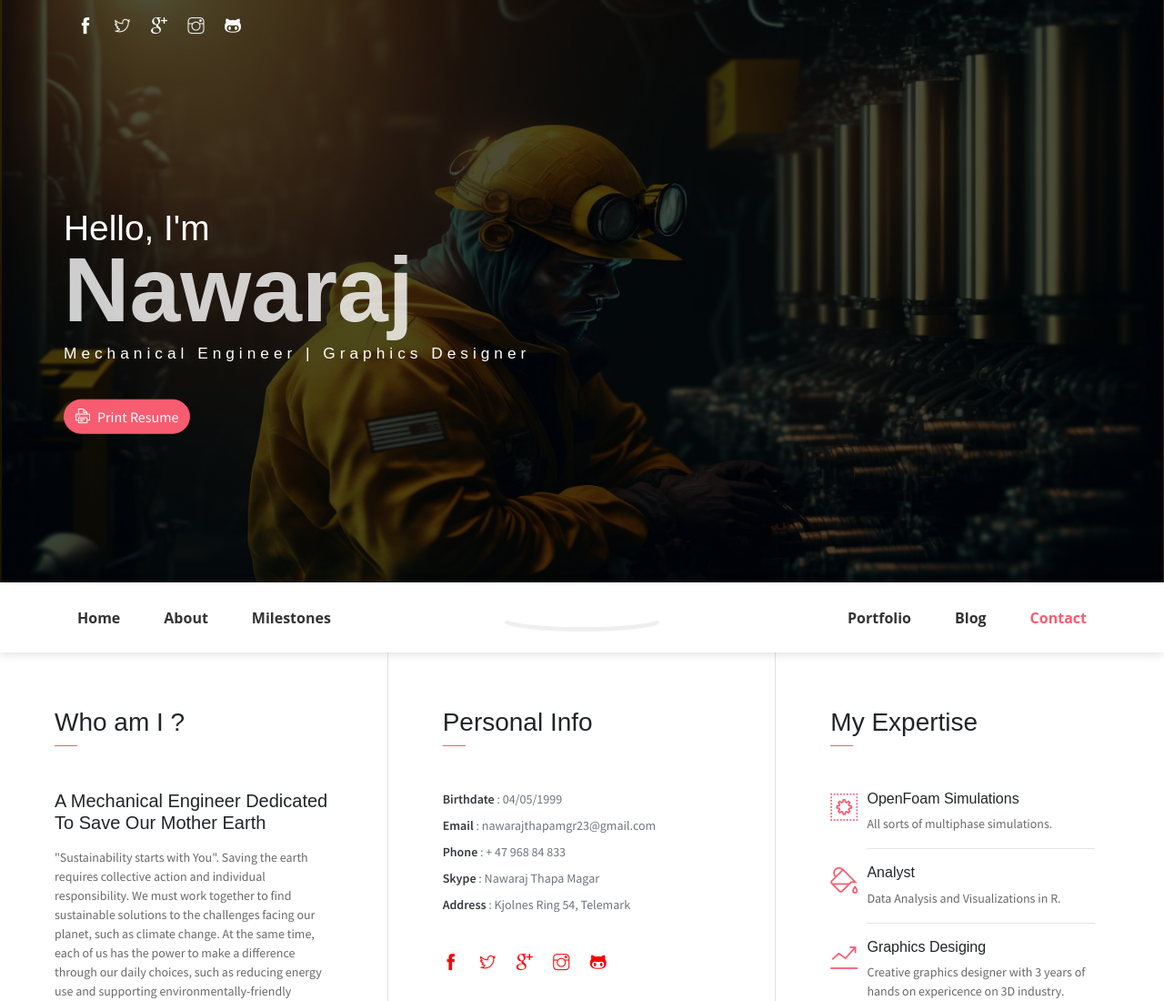
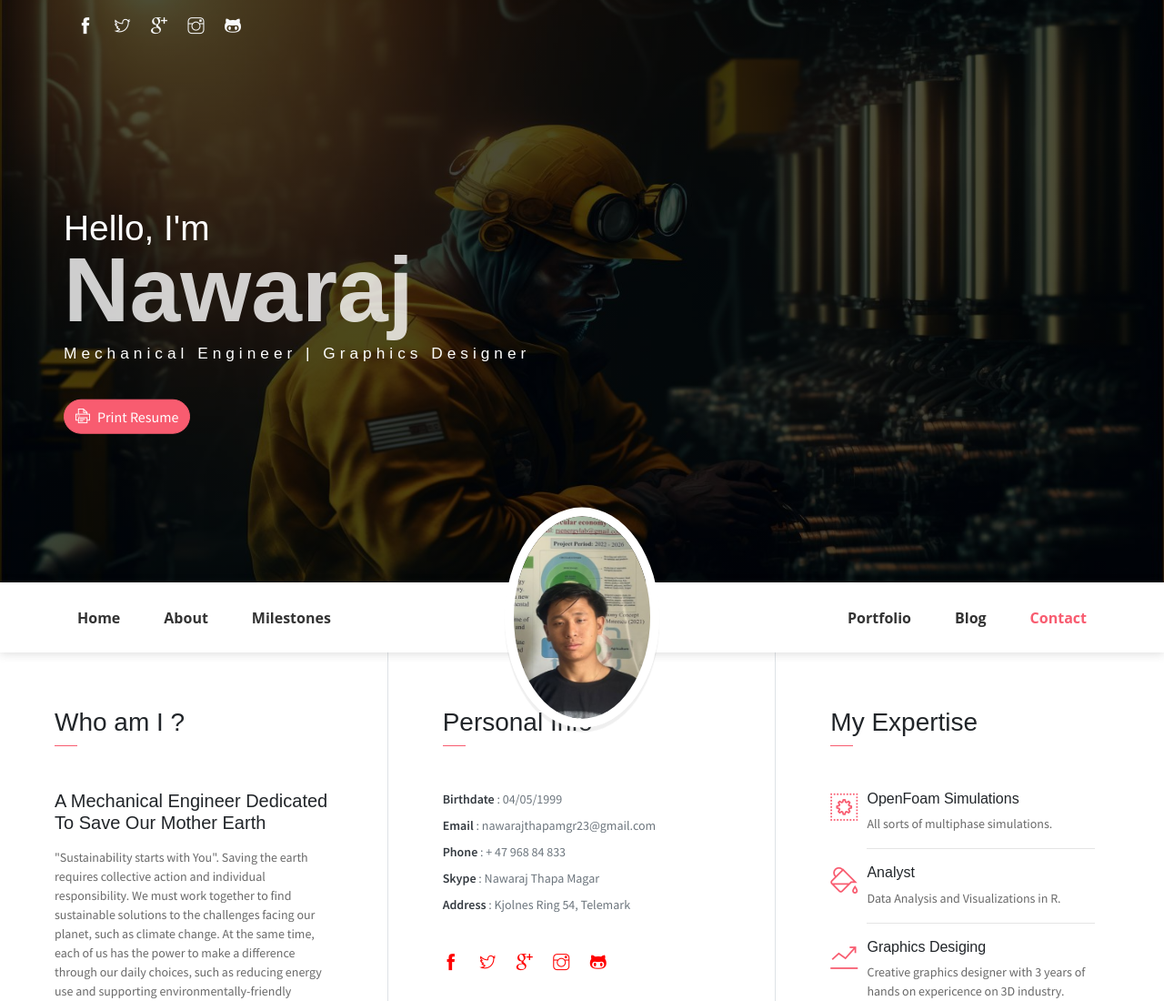
Before and after one commit to Nawaraj23/nawaraj.github.io, a website: page index.html in a window 1280 px wide. Shown: the top 1100 px of the page at 91% size. Drawn offline with Linux system fonts and the light colour scheme; some packages are replaced by stand-ins of ours.

Commit message:
Update index.html

```diff
--- a/index.html
+++ b/index.html
@@ -46,7 +46,7 @@
                     </li>
                 </ul>
                 <ul class="navbar-nav brand">
-                    <img src="assets/imgs/image_nawa.png" alt="" class="brand-img">
+                    <img src="assets/imgs/image_nawa.jpg" alt="" class="brand-img">
                     <li class="brand-txt">
                         <h5 class="brand-title">Nawaraj Thapa Magar</h5>
                         <div class="brand-subtitle">Mechanical Engineer | Graphics Designer</div>
```
